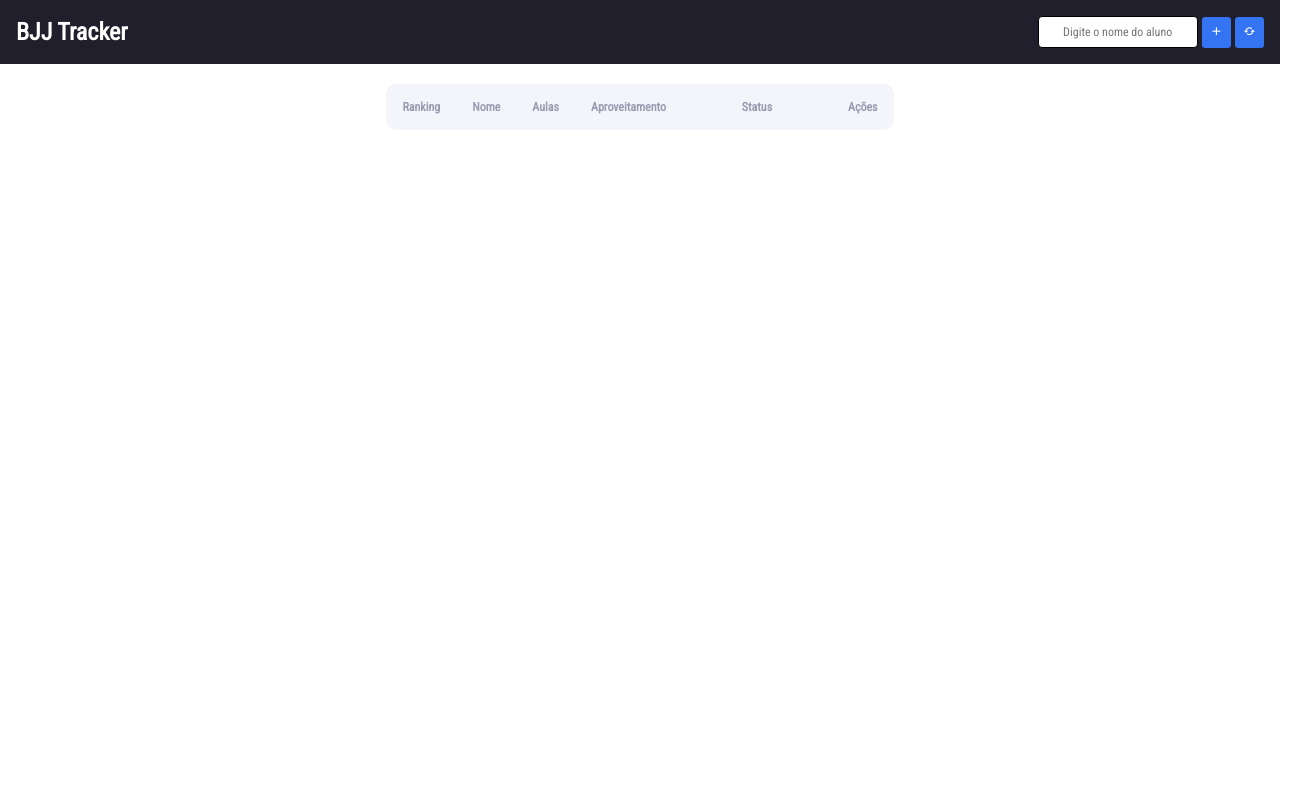
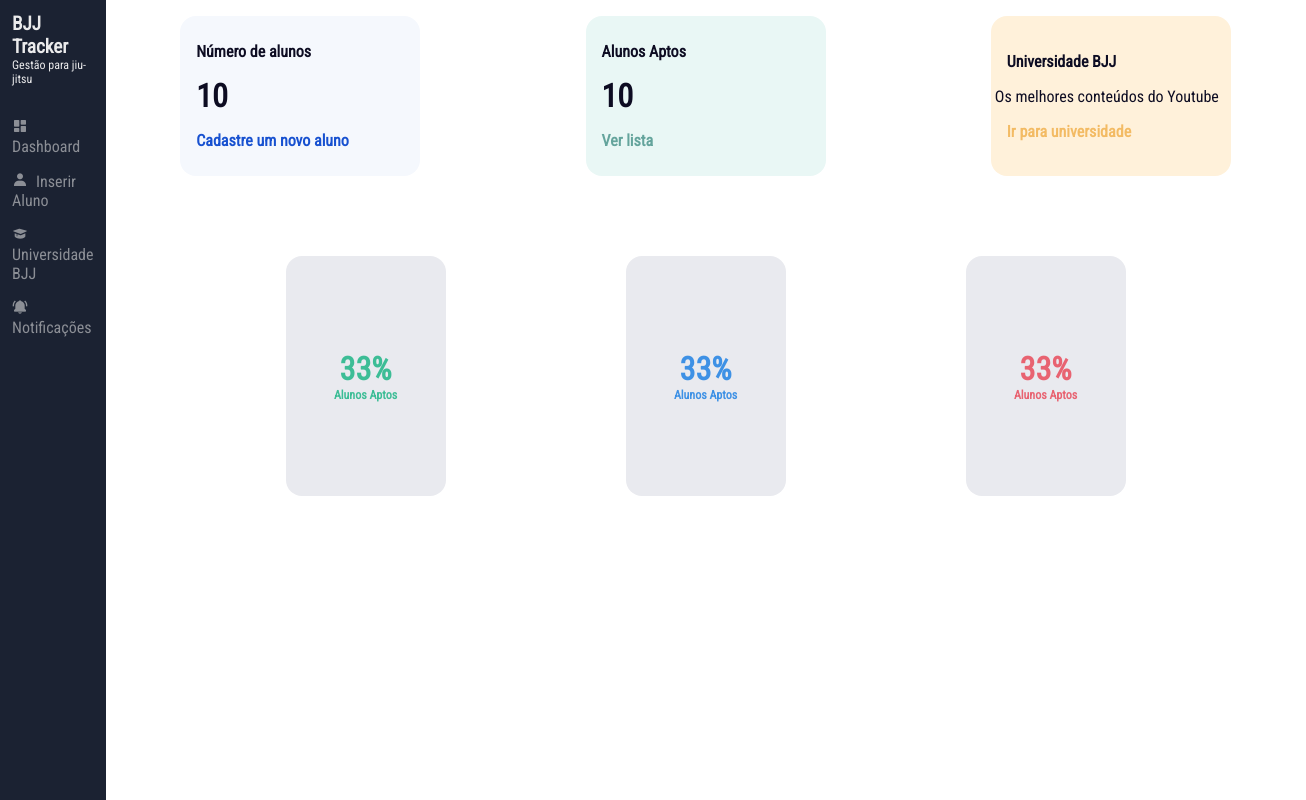
Before and after one commit to costa-Italo/bjj-tracker, a plain HTML site: page index.html in a window 1280 px wide. Shown: the whole page, 1306 px wide, since content can reach past the window. Drawn offline with nearby package versions, Linux system fonts and the light colour scheme.

Commit message:
Novo layout

```diff
--- a/index.html
+++ b/index.html
@@ -9,36 +9,72 @@
 </head>
 <body>
 
-  <div class="main-container">
+  <div class="main-conatiner">  <!-- CONTAINER PRINCIPAL -->
 
-    <section class="title">
-      <h1>BJJ Tracker</h1>
-      <section class="input-btn">
+    <nav class="sidebar"> <!-- Sidebar -->
+      <div class="sidebar-title-container"> <!-- Container do título e subtítulo da sidebar -->
+        <h1 class="sidebar-title"></i>BJJ Tracker</h1> <!-- Título da sidebar -->
+        <p class="sidbar-subtitle">Gestão para jiu-jitsu</p> <!-- Subtítulo da sidebar -->
+    </div>
 
-        <input class="input" type="text" id="nomeAluno" placeholder="Digite o nome do aluno" onkeydown="verificarTecla(event)">
+    <div class="list-container"> <!-- Container da sidebar -->
+      <ul class="list-items"> <!-- Itens sidebar -->
+        <li class="list-items-menu"> <i class='bx bxs-dashboard'><a href="index.html"> </i>Dashboard</li> </a>
+        <li class="list-items-menu"> <i class='bx bxs-user'> <a href="inserir-aluno.html"> </i>Inserir Aluno  </li> </a>
+        <li class="list-items-menu"> <i class='bx bxs-graduation'><a href="universidade.html"> </i>Universidade BJJ</li> </a>
+        <li class="list-items-menu"> <i class='bx bxs-bell-ring'> <a href="notificacoes.html"> </i>Notificações</li> </a>
+      </ul>
+    </div>
+    </nav>
 
-        <div class="btn-container">
-          <button class="add-students" onclick="cadastroAluno()"><i class='bx bx-plus'></i></button>
-          <button class="refresh" onclick="atualizarTabela()"><i class='bx bx-refresh' ></i></button>
+    <!-- DASHBOARD -->
+
+    <div class="user-dashboard"> <!-- Container dashboard -->
+      <div class="card-container"> <!-- Container que vai armazenar os cards -->
+
+        <div class="card-01">
+          <p class="card-01-title">Número de alunos</p>
+          <p class="card-01-students">10</p>
+          <a href="inserir-aluno.html"><p class="card-01-subtitle">Cadastre um novo aluno</p></a>
         </div>
-      </section>
-    </section>
+
+        <div class="card-02">
+          <p class="card-02-title">Alunos Aptos</p>
+          <p class="card-2-students">10</p>
+          <a href="listadealunos.html"><p class="card-02-subtitle">Ver lista</p></a>
+        </div>
+
+        <div class="card-03">
+          <p class="card-03-title">Universidade BJJ</p>
+          <p class="card-03-content">Os melhores conteúdos do Youtube</p>
+          <a href="inserir-aluno.html"><p class="card-03-subtitle">Ir para universidade</p></a>
+        </div>
+
+      </div> <!-- Container que vai armazenar os cards -->
+
+      <div class="stats-container"> <!-- Container que vai armazenar as estatísticas -->
+
+        <div class="stats-green"> <!-- Container aptos -->
+          <p class="stats-green-content">33%</p>
+          <p class="stats-green-legend">Alunos Aptos</p>
+        </div>
+
+        <div class="stats-blue">  <!-- Container análise -->
+          <p class="stats-blue-content">33%</p>
+          <p class="stats-blue-legend">Alunos Aptos</p>
+        </div>
+
+        <div class="stats-red"> <!-- Container inaptos -->
+          <p class="stats-red-content">33%</p>
+          <p class="stats-red-legend">Alunos Aptos</p>
+        </div>
+
+      </div>
 
 
+    </div><!-- Container dashboard -->
 
-    <section class="table-container">
-      <table id="tabelaAlunos">
-        <tr>
-          <th class="table-head">Ranking</th>
-          <th class="table-head">Nome</th>
-          <th class="table-head">Aulas</th>
-          <th class="table-head">Aproveitamento</th>
-          <th class="table-head">Status</th>
-          <th class="table-head">Ações</th>
-        </tr>
-    </section>
-
-  </div>
+  </div> <!-- CONTAINER PRINCIPAL -->
 
   <script src="script.js"></script>
 </body>
--- a/script.js
+++ b/script.js
@@ -161,4 +161,6 @@ celulaAcoes.innerHTML = "<span class='acao' onclick='adicionarAula(this)'><i cla
     salvarTabela();
   }
 
+
+
   carregarTabela();
--- a/style.css
+++ b/style.css
@@ -1,34 +1,261 @@
 @import url('https://fonts.googleapis.com/css2?family=Roboto+Condensed&display=swap');
-
-
-
 * {
   margin: 0;
   padding: 0;
   box-sizing: border-box;
   font-family: 'Roboto Condensed', sans-serif;
 }
-body {
-    text-align: center;
-    background-color: white;
-  }
 
-  .title {
-    display: flex;
-    flex-direction: row;
+a {
+  text-decoration: none;
+  color: #8c8f96;
+}
 
-    justify-content: space-between;
-    align-items: center;
+a:hover {
+  color: #5b93ff;
+}
 
-    padding: 1rem;
-    background-color: #201f2b;
-    color: white;
 
-  }
 
-.bx-data {
-  font-size: 1.75rem;
-  padding: 0.5rem;
+.main-conatiner {
+  background-color: #fff;
+  display: flex;
+  flex-direction: row;
+}
+.sidebar {
+  background-color: #1b2232;
+  display: flex;
+  flex-direction: column;
+  padding: 0.75rem;
+  height: 100vh;
+}
+
+.sidebar-title-container {
+  display: flex;
+  flex-direction: column;
+  align-items: flex-start;
+  justify-content: flex-start;
+}
+
+.sidebar-title {
+  color: #ebebec;
+  font-weight: bolder;
+  font-size: 1.20rem;
+}
+
+.sidbar-subtitle {
+  color: #ebebec;
+  font-size: 0.75rem;
+}
+
+.list-container {
+  display: flex;
+  justify-content: center;
+  align-items: center;
+  color: #8c8f96;
+  font-size: 1rem;
+  margin-top: 1rem;
+  cursor: pointer;
+}
+
+.list-items i {
+  margin-right: 0.5rem;
+  font-size: 1rem;
+  margin-top: 1rem;
+  color: #8c8f96;
+}
+
+.list-items-menu:hover {
+  color: #5b93ff;
+  transition: 0.3s;
+}
+
+.list-items-menu:hover i {
+  color: #5b93ff;
+  transition: 0.3s;
+}
+
+.card-container {
+  display: flex;
+  flex-direction: row;
+  justify-content: space-around;
+  gap: 1rem;
+  width: 75rem;
+  margin-top: 1rem;
+}
+
+.card-01 {
+
+  display: flex;
+  flex-direction: column;
+  justify-content: center;
+  gap: 1rem;
+  width: 15rem;
+  height: 10rem;
+  border-radius: 1rem;
+  background-color: #f5f8fd;
+}
+
+.card-01-title {
+  font-size: 1rem;
+  margin-left: 1rem;
+  color: #0d0c22;
+  font-weight: bold;
+}
+
+.card-01-students {
+  font-size: 2rem;
+  margin-left: 1rem;
+  color: #0d0c22;
+  font-weight: bold;
+}
+
+.card-01-subtitle {
+  font-size: 1rem;
+  margin-left: 1rem;
+  color: #1751d0;
+  font-weight: bold;
+}
+
+.card-02 {
+  display: flex;
+  flex-direction: column;
+  justify-content: center;
+  gap: 1rem;
+  width: 15rem;
+  height: 10rem;
+  border-radius: 1rem;
+  background-color: #e9f7f5;
+
+}
+
+.card-02-title {
+  font-size: 1rem;
+  margin-left: 1rem;
+  color: #0d0c22;
+  font-weight: bold;
+}
+
+.card-2-students {
+  font-size: 2rem;
+  margin-left: 1rem;
+  color: #0d0c22;
+  font-weight: bold;
+}
+
+.card-02-subtitle {
+  font-size: 1rem;
+  margin-left: 1rem;
+  color: #64a49c;
+  font-weight: bold;
+}
+
+.card-03 {
+  display: flex;
+  flex-direction: column;
+  justify-content: center;
+  gap: 1rem;
+  width: 15rem;
+  height: 10rem;
+  border-radius: 1rem;
+  background-color: #fff1da;
+
+}
+
+.card-03-title {
+  font-size: 1rem;
+  margin-left: 1rem;
+  color: #0d0c22;
+  font-weight: bold;
+}
+
+.card-03-content {
+  margin-left: 0.25rem;
+  color: #0d0c22;
+}
+
+.card-03-subtitle {
+  font-size: 1rem;
+  margin-left: 1rem;
+  color: #f3bb64;
+  font-weight: bold;
+}
+
+.stats-container {
+  display: flex;
+  flex-direction: row;
+  justify-content: space-evenly;
+  margin-top: 5rem;
+}
+
+.stats-green {
+  display: flex;
+  flex-direction: column;
+  align-items: center;
+  justify-content: center;
+  width: 10rem;
+  height: 15rem;
+  border-radius: 1rem;
+
+  background-color: #e9eaef;
+}
+
+.stats-green-content {
+  font-size: 2rem;
+  font-weight: bold;
+  color: #3dbd96;
+}
+
+.stats-green-legend {
+  font-size: 0.75rem;
+  font-weight: bold;
+  color: #3dbd96;
+}
+
+.stats-blue {
+  display: flex;
+  flex-direction: column;
+  align-items: center;
+  justify-content: center;
+  width: 10rem;
+  height: 15rem;
+  border-radius: 1rem;
+  background-color: #e9eaef;
+}
+
+.stats-blue-content {
+  font-size: 2rem;
+  font-weight: bold;
+  color: #3e91e5;
+}
+
+.stats-blue-legend {
+  font-size: 0.75rem;
+  font-weight: bold;
+  color: #3e91e5;
+}
+
+.stats-red {
+  display: flex;
+  flex-direction: column;
+  align-items: center;
+  justify-content: center;
+  width: 10rem;
+  height: 15rem;
+  border-radius: 1rem;
+  background-color: #e9eaef;
+}
+
+.stats-red-content {
+  font-size: 2rem;
+  font-weight: bold;
+  color: #e86371;
+}
+
+.stats-red-legend {
+  font-size: 0.75rem;
+  font-weight: bold;
+  color: #e86371;
 }
 
 .input-btn {
@@ -50,143 +277,3 @@ body {
   color: black;
   background-color:#ffffff;
 }
-
-.add-students, .refresh {
-  padding: 0.5rem;
-  background-color: #3474f2;
-  color: #fff;
-  border: none;
-  border-radius: 0.2rem;
-  outline: none;
-  cursor: pointer;
-}
-
-table {
-  margin-top: 20px;
-  margin-left: auto;
-  margin-right: auto;
-  border-collapse: collapse;
-  overflow: hidden;
-  background-color: #fafafc;
-  border-radius: 10px;
-  cursor: pointer;
-}
-
-th {
-  padding: 1rem;
-  background-color:#f4f4fb;
-  color: #999cb1;
-
-  font-size: 0.75rem;
-
-  font-weight: bold;
-}
-
-th:first-child {
-  border-top-left-radius: 10px;
-  border-bottom-left-radius: 10px;
-}
-
-th:last-child {
-  border-top-right-radius: 10px;
-  border-bottom-right-radius: 10px;
-}
-
-td {
-  padding: 1rem;
-  border-left: none;
-  border-right: none;
-  border-top: none;
-  font-size: 0.75rem;
-  font-weight: bold;
-}
-
-.status-inapto,
-  .status-em-analise,
-  .status-apto {
-    width: 70%;
-    margin: 0 auto;
-    display: block;
-    padding: 8px;
-    text-align: center;
-    border-radius: 10px;
-  }
-
-  .status-inapto {
-    display: flex;
-    align-items: center;
-    justify-content: center;
-    height: 1.25rem;
-
-    font-weight: bold;
-
-    color: red;
-  }
-
-  .status-em-analise {
-    display: flex;
-    align-items: center;
-    justify-content: center;
-    height: 1.25rem;
-
-    font-weight: bold;
-
-    color: #01b2ff;
-  }
-
-  .status-apto {
-
-    display: flex;
-    align-items: center;
-    justify-content: center;
-    height: 1.25rem;
-
-    font-weight: bold;
-
-    color: #2ca62d;
-  }
-
-
-  th:nth-child(5),
-  td:nth-child(5) {
-    width: 150px;
-  }
-
-  @media screen and (max-width: 320px) {
-    .title {
-      display: flex;
-      flex-direction: column;
-      width: 30rem;
-      align-items: flex-start;
-    }
-
-    td {
-      padding: 0.62rem;
-    }
-  }
-
-  @media screen and (max-width: 375px) {
-    .title {
-      display: flex;
-      flex-direction: column;
-      width: 30rem;
-      align-items: flex-start;
-    }
-
-    td {
-      padding: 0.62rem;
-    }
-  }
-
-  @media screen and (max-width: 425px) {
-    .title {
-      display: flex;
-      flex-direction: column;
-      width: 30rem;
-      align-items: flex-start;
-    }
-
-    td {
-      padding: 1px;
-    }
-  }
```
Also changed, not shown: inserir-aluno.html (added, +66 -0 lines), notificacoes.html (added, +38 -0 lines), universidade.html (added, +38 -0 lines).
